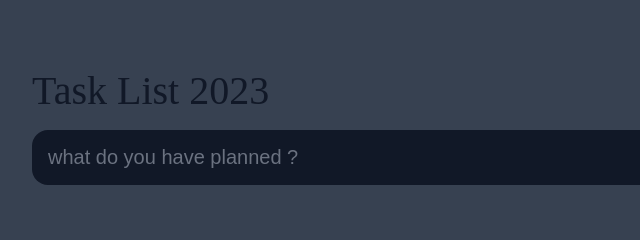
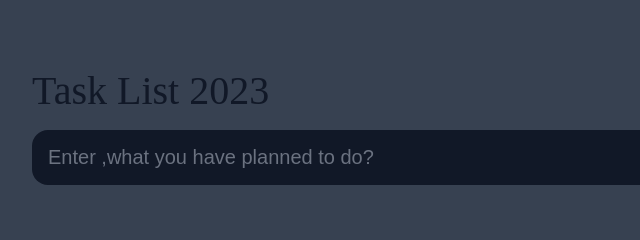
Before and after one commit to Todo-Applist/To-do, a plain HTML site: page index.html in a window 1280 px wide. Shown: the top 240 px of the page, 208-848 px from the left. Drawn offline with Linux system fonts and the light colour scheme.

Commit message:
Update index.html

```diff
--- a/index.html
+++ b/index.html
@@ -15,7 +15,7 @@
             <input
                 type="text"
                 id="new-task-input"
-                placeholder="what do you have planned ?"
+                placeholder="Enter ,what you have planned to do? "
                 />
             <input
                 type="submit"
```
